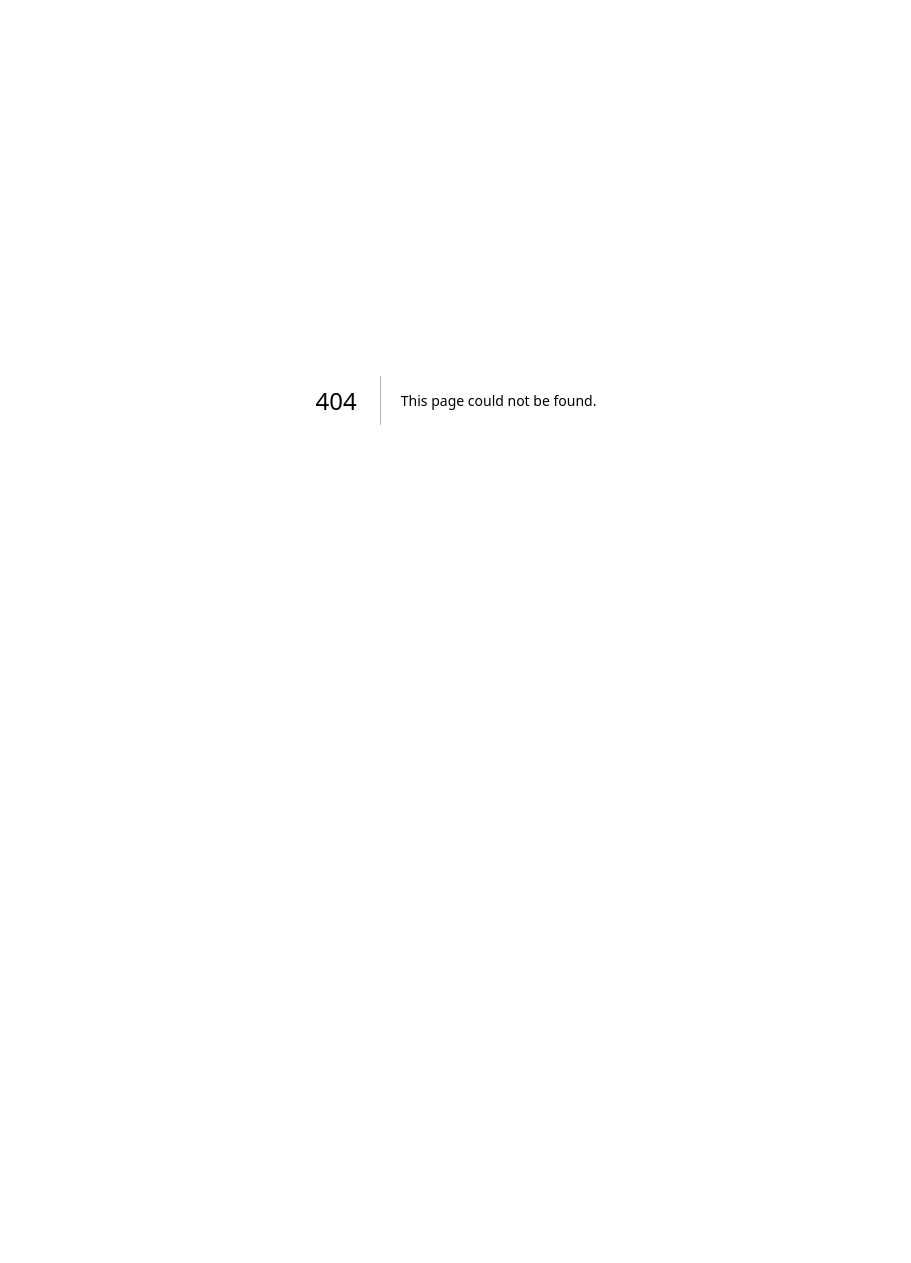
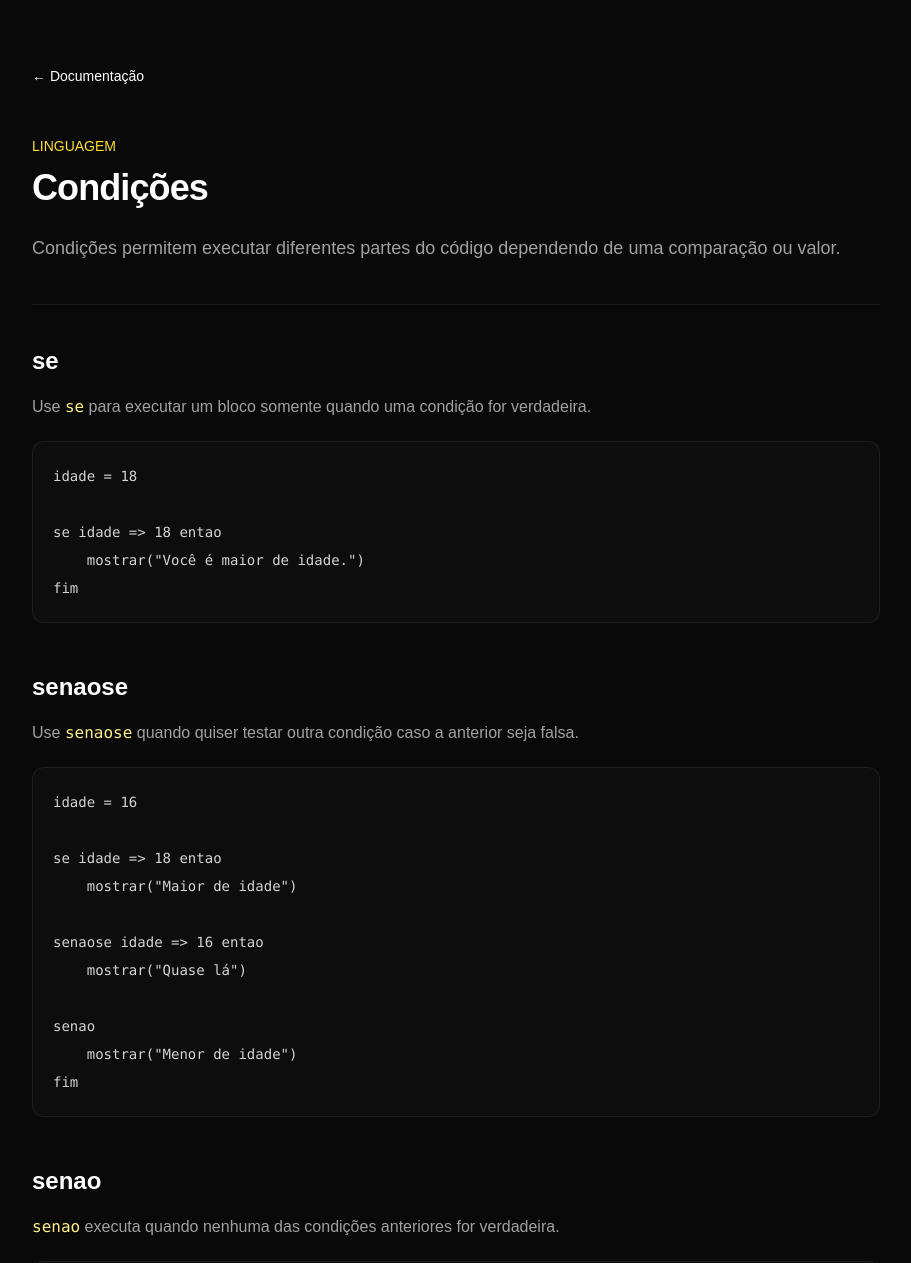
Before and after one commit to blackzww/Sun-Website, a Next.js app: page /docs/condicoes in a window 1280 px wide. Before the commit this address had no page. Shown: the top 1263 px of the page, without its empty margins (184-1095 px from the left). Before the commit the page ends 800 px from the top, so only its background shows below. Built offline with nearby package versions, Linux system fonts and the light colour scheme.

Commit message:
Add Condições documentation page
This file introduces a new page for 'Condições' in the documentation, explaining conditional statements in the Sun programming language. It includes examples of 'se', 'senaose', and 'senao' constructs, along with logical operators and comparisons.

```diff
--- /dev/null
+++ b/app/docs/condicoes/page.tsx
@@ -0,0 +1,284 @@
+import Link from "next/link";
+
+export default function Condicoes() {
+  return (
+    <main className="min-h-screen bg-[#090909] text-white">
+      <div className="mx-auto max-w-4xl px-6 py-16">
+        <Link
+          href="/docs"
+          className="text-sm text-neutral-500 transition hover:text-white"
+        >
+          ← Documentação
+        </Link>
+
+        <p className="mt-12 text-sm font-medium text-yellow-300">
+          LINGUAGEM
+        </p>
+
+        <h1 className="mt-3 text-4xl font-bold tracking-tight">
+          Condições
+        </h1>
+
+        <p className="mt-6 text-lg leading-8 text-neutral-400">
+          Condições permitem executar diferentes partes do código dependendo
+          de uma comparação ou valor.
+        </p>
+
+        <div className="my-10 h-px bg-white/[0.07]" />
+
+        {/* SE */}
+        <h2 className="text-2xl font-semibold">
+          se
+        </h2>
+
+        <p className="mt-4 leading-7 text-neutral-400">
+          Use <code className="text-yellow-200">se</code> para executar um
+          bloco somente quando uma condição for verdadeira.
+        </p>
+
+        <pre className="mt-5 overflow-x-auto rounded-xl border border-white/[0.07] bg-[#0d0d0d] p-5 text-sm leading-7 text-neutral-300">
+          <code>{`idade = 18
+
+se idade => 18 entao
+    mostrar("Você é maior de idade.")
+fim`}</code>
+        </pre>
+
+        {/* SENAOSE */}
+        <h2 className="mt-12 text-2xl font-semibold">
+          senaose
+        </h2>
+
+        <p className="mt-4 leading-7 text-neutral-400">
+          Use <code className="text-yellow-200">senaose</code> quando quiser
+          testar outra condição caso a anterior seja falsa.
+        </p>
+
+        <pre className="mt-5 overflow-x-auto rounded-xl border border-white/[0.07] bg-[#0d0d0d] p-5 text-sm leading-7 text-neutral-300">
+          <code>{`idade = 16
+
+se idade => 18 entao
+    mostrar("Maior de idade")
+
+senaose idade => 16 entao
+    mostrar("Quase lá")
+
+senao
+    mostrar("Menor de idade")
+fim`}</code>
+        </pre>
+
+        {/* SENAO */}
+        <h2 className="mt-12 text-2xl font-semibold">
+          senao
+        </h2>
+
+        <p className="mt-4 leading-7 text-neutral-400">
+          <code className="text-yellow-200">senao</code> executa quando
+          nenhuma das condições anteriores for verdadeira.
+        </p>
+
+        <pre className="mt-5 overflow-x-auto rounded-xl border border-white/[0.07] bg-[#0d0d0d] p-5 text-sm leading-7 text-neutral-300">
+          <code>{`temKey = falso
+
+se temKey == verdadeiro entao
+    mostrar("Acesso liberado")
+senao
+    mostrar("Você precisa de uma key")
+fim`}</code>
+        </pre>
+
+        {/* ALIASES */}
+        <h2 className="mt-12 text-2xl font-semibold">
+          Formas alternativas de senao
+        </h2>
+
+        <p className="mt-4 leading-7 text-neutral-400">
+          A Sun também aceita{" "}
+          <code className="text-yellow-200">casocontrario</code> e{" "}
+          <code className="text-yellow-200">cs</code> como alternativas para{" "}
+          <code className="text-yellow-200">senao</code>.
+        </p>
+
+        <pre className="mt-5 overflow-x-auto rounded-xl border border-white/[0.07] bg-[#0d0d0d] p-5 text-sm leading-7 text-neutral-300">
+          <code>{`ativo = falso
+
+se ativo == verdadeiro entao
+    mostrar("Ativo")
+cs
+    mostrar("Desativado")
+fim`}</code>
+        </pre>
+
+        {/* OPERADORES */}
+        <h2 className="mt-12 text-2xl font-semibold">
+          Operadores de comparação
+        </h2>
+
+        <p className="mt-4 leading-7 text-neutral-400">
+          Comparações verificam a relação entre dois valores.
+        </p>
+
+        <div className="mt-6 overflow-hidden rounded-xl border border-white/[0.07]">
+          <div className="grid grid-cols-[100px_1fr] border-b border-white/[0.07] bg-white/[0.025] px-5 py-3 text-sm font-medium">
+            <span>Operador</span>
+            <span>Significado</span>
+          </div>
+
+          <div className="grid grid-cols-[100px_1fr] border-b border-white/[0.05] px-5 py-3 text-sm text-neutral-400">
+            <code className="text-yellow-200">==</code>
+            <span>igual</span>
+          </div>
+
+          <div className="grid grid-cols-[100px_1fr] border-b border-white/[0.05] px-5 py-3 text-sm text-neutral-400">
+            <code className="text-yellow-200">?=</code>
+            <span>diferente</span>
+          </div>
+
+          <div className="grid grid-cols-[100px_1fr] border-b border-white/[0.05] px-5 py-3 text-sm text-neutral-400">
+            <code className="text-yellow-200">&gt;</code>
+            <span>maior que</span>
+          </div>
+
+          <div className="grid grid-cols-[100px_1fr] border-b border-white/[0.05] px-5 py-3 text-sm text-neutral-400">
+            <code className="text-yellow-200">&lt;</code>
+            <span>menor que</span>
+          </div>
+
+          <div className="grid grid-cols-[100px_1fr] border-b border-white/[0.05] px-5 py-3 text-sm text-neutral-400">
+            <code className="text-yellow-200">=&gt;</code>
+            <span>maior ou igual</span>
+          </div>
+
+          <div className="grid grid-cols-[100px_1fr] px-5 py-3 text-sm text-neutral-400">
+            <code className="text-yellow-200">&lt;=</code>
+            <span>menor ou igual</span>
+          </div>
+        </div>
+
+        <div className="mt-6 rounded-xl border border-yellow-300/10 bg-yellow-300/[0.04] p-5">
+          <p className="font-medium text-yellow-200">
+            Atenção ao =&gt;
+          </p>
+
+          <p className="mt-2 text-sm leading-6 text-neutral-400">
+            Na Sun, <code className="text-yellow-200">=&gt;</code> significa
+            maior ou igual. Ele corresponde a{" "}
+            <code className="text-yellow-200">&gt;=</code> no Luau.
+          </p>
+        </div>
+
+        {/* LÓGICA */}
+        <h2 className="mt-12 text-2xl font-semibold">
+          e, ou e nao
+        </h2>
+
+        <p className="mt-4 leading-7 text-neutral-400">
+          Você pode combinar ou inverter condições usando operadores lógicos.
+        </p>
+
+        <h3 className="mt-8 text-lg font-semibold">
+          e
+        </h3>
+
+        <p className="mt-3 leading-7 text-neutral-400">
+          As duas condições precisam ser verdadeiras.
+        </p>
+
+        <pre className="mt-5 overflow-x-auto rounded-xl border border-white/[0.07] bg-[#0d0d0d] p-5 text-sm leading-7 text-neutral-300">
+          <code>{`idade = 18
+temKey = verdadeiro
+
+se idade => 18 e temKey == verdadeiro entao
+    mostrar("Acesso liberado")
+fim`}</code>
+        </pre>
+
+        <h3 className="mt-8 text-lg font-semibold">
+          ou
+        </h3>
+
+        <p className="mt-3 leading-7 text-neutral-400">
+          Pelo menos uma das condições precisa ser verdadeira.
+        </p>
+
+        <pre className="mt-5 overflow-x-auto rounded-xl border border-white/[0.07] bg-[#0d0d0d] p-5 text-sm leading-7 text-neutral-300">
+          <code>{`admin = falso
+dono = verdadeiro
+
+se admin == verdadeiro ou dono == verdadeiro entao
+    mostrar("Você tem permissão")
+fim`}</code>
+        </pre>
+
+        <h3 className="mt-8 text-lg font-semibold">
+          nao
+        </h3>
+
+        <p className="mt-3 leading-7 text-neutral-400">
+          Inverte um valor lógico.
+        </p>
+
+        <pre className="mt-5 overflow-x-auto rounded-xl border border-white/[0.07] bg-[#0d0d0d] p-5 text-sm leading-7 text-neutral-300">
+          <code>{`bloqueado = falso
+
+se nao bloqueado entao
+    mostrar("Pode entrar")
+fim`}</code>
+        </pre>
+
+        {/* SUN VS LUAU */}
+        <h2 className="mt-12 text-2xl font-semibold">
+          Sun e Luau
+        </h2>
+
+        <div className="mt-6 grid gap-5 md:grid-cols-2">
+          <div className="overflow-hidden rounded-xl border border-yellow-300/10 bg-[#0d0d0d]">
+            <div className="border-b border-white/[0.06] px-5 py-3 text-sm font-medium text-yellow-300">
+              Sun
+            </div>
+
+            <pre className="overflow-x-auto p-5 text-sm leading-7 text-neutral-300">
+              <code>{`se vida <= 0 entao
+    mostrar("Morreu")
+senao
+    mostrar("Vivo")
+fim`}</code>
+            </pre>
+          </div>
+
+          <div className="overflow-hidden rounded-xl border border-white/[0.07] bg-[#0d0d0d]">
+            <div className="border-b border-white/[0.06] px-5 py-3 text-sm font-medium text-neutral-400">
+              Luau
+            </div>
+
+            <pre className="overflow-x-auto p-5 text-sm leading-7 text-neutral-400">
+              <code>{`if vida <= 0 then
+    print("Morreu")
+else
+    print("Vivo")
+end`}</code>
+            </pre>
+          </div>
+        </div>
+
+        {/* NAVEGAÇÃO */}
+        <div className="mt-14 flex items-center justify-between border-t border-white/[0.07] pt-7">
+          <Link
+            href="/docs/variaveis"
+            className="text-sm text-neutral-400 transition hover:text-white"
+          >
+            ← Variáveis
+          </Link>
+
+          <Link
+            href="/docs/loops"
+            className="text-sm text-yellow-300 transition hover:text-yellow-200"
+          >
+            Loops →
+          </Link>
+        </div>
+      </div>
+    </main>
+  );
+}
```
